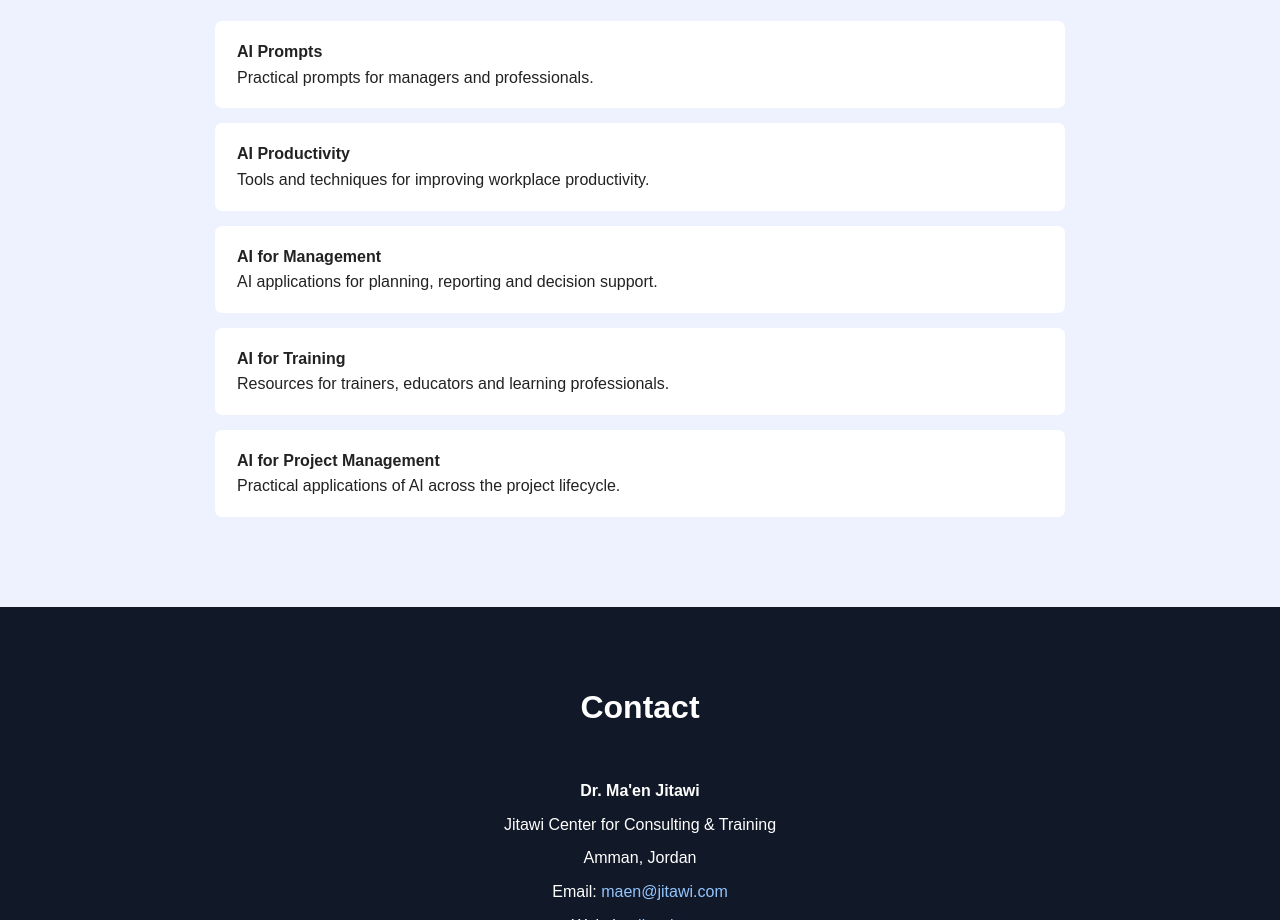
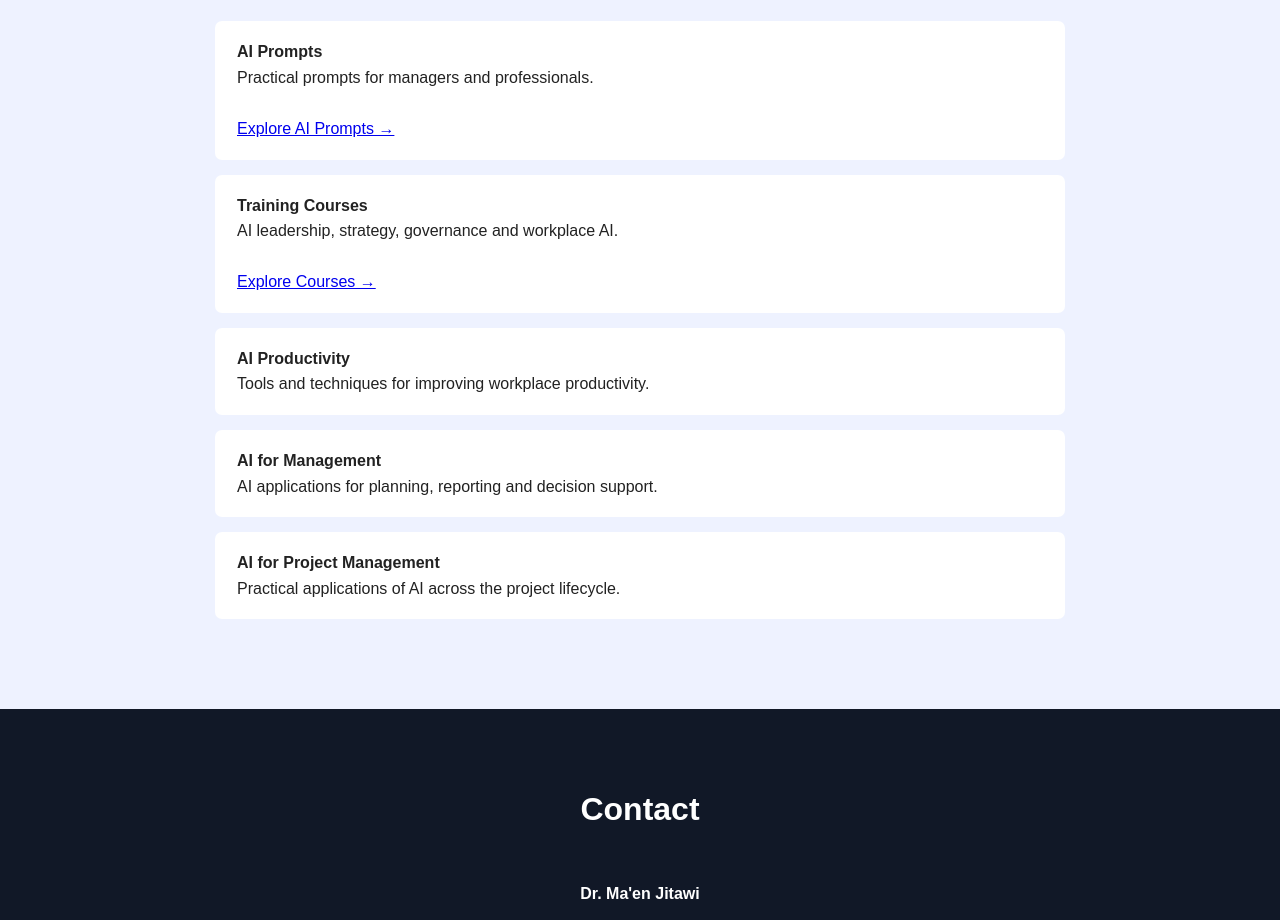
Before and after one commit to maenjitawi/AI-Training-Toolkit, a plain HTML site: page index.html in a window 1280 px wide. Shown: the part 2100-3020 px from the top of the page. Drawn offline with Linux system fonts and the light colour scheme.

Commit message:
Update index.html

```diff
--- a/index.html
+++ b/index.html
@@ -437,6 +437,15 @@
         <div>
             <strong>AI Prompts</strong><br>
             Practical prompts for managers and professionals.
+            <br><br>
+            <a href="prompts/README.md">Explore AI Prompts →</a>
+        </div>
+
+        <div>
+            <strong>Training Courses</strong><br>
+            AI leadership, strategy, governance and workplace AI.
+            <br><br>
+            <a href="courses/README.md">Explore Courses →</a>
         </div>
 
         <div>
@@ -450,11 +459,6 @@
         </div>
 
         <div>
-            <strong>AI for Training</strong><br>
-            Resources for trainers, educators and learning professionals.
-        </div>
-
-        <div>
             <strong>AI for Project Management</strong><br>
             Practical applications of AI across the project lifecycle.
         </div>
@@ -462,8 +466,6 @@
     </div>
 
 </section>
-
-
 <!-- Contact -->
 
 <section id="contact" class="contact">
```
